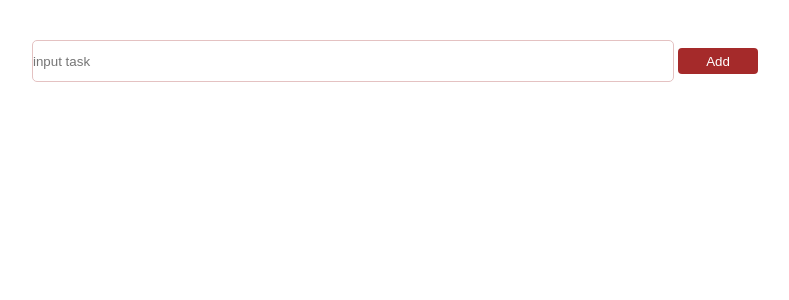
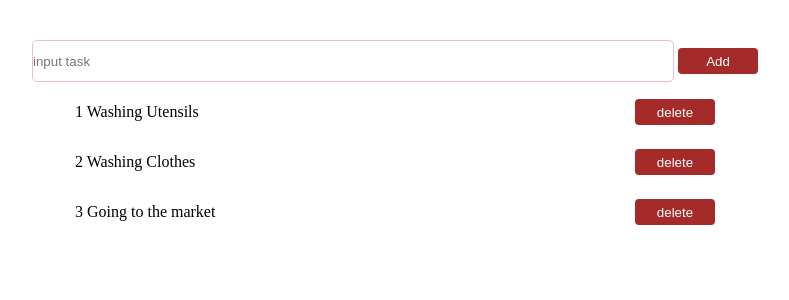
Before and after one commit to Ndigithe-john/ReactExercises, a React (Create React App) app in the folder coding-challenges/todo-list/: page / in a window 1280 px wide. Shown: the top 300 px of the page, without its empty margins (245-1034 px from the left). Built offline with nearby package versions, Linux system fonts and the light colour scheme.

Commit message:
progress

```diff
--- a/coding-challenges/todo-list/src/App.js
+++ b/coding-challenges/todo-list/src/App.js
@@ -1,9 +1,11 @@
 import Form from "./components/Form";
+import Tasks from "./components/Tasks";
 import "./index.css";
 function App() {
   return (
     <div className="App">
       <Form />
+      <Tasks />
     </div>
   );
 }
--- a/coding-challenges/todo-list/src/components/Task.js
+++ b/coding-challenges/todo-list/src/components/Task.js
@@ -1,5 +1,13 @@
-const Task = () => {
-  return <div>Task</div>;
+const Task = ({ task, index }) => {
+  return (
+    <div className="task">
+      <p>
+        <span>{index + 1} </span>
+        {task.task}
+      </p>
+      <button>delete</button>
+    </div>
+  );
 };
 
 export default Task;
--- a/coding-challenges/todo-list/src/components/Tasks.js
+++ b/coding-challenges/todo-list/src/components/Tasks.js
@@ -1,3 +1,4 @@
+import Task from "./Task";
 const tasks = [
   {
     id: 1,
@@ -15,12 +16,12 @@ const tasks = [
     completed: false,
   },
 ];
-import Task from "./Task";
+
 function Tasks() {
   return (
     <div>
-      {tasks.map((task) => (
-        <Task />
+      {tasks.map((task, i) => (
+        <Task task={task} key={task.id} index={i} />
       ))}
     </div>
   );
--- a/coding-challenges/todo-list/src/index.css
+++ b/coding-challenges/todo-list/src/index.css
@@ -3,8 +3,10 @@
 }
 .App {
   display: flex;
-  justify-content: center;
+  align-items: center;
+  flex-direction: column;
   margin-top: 40px;
+  gap: 5px;
 }
 .inputForm input {
   width: 40rem;
@@ -13,7 +15,7 @@
   outline: none;
   border: 1px solid rgb(228, 194, 194);
 }
-.inputForm button {
+button {
   margin-left: 4px;
   width: 5rem;
   height: 2em;
@@ -21,4 +23,11 @@
   border: none;
   border-radius: 4px;
   color: white;
+  align-self: center;
 }
+.task {
+  display: flex;
+  flex-direction: row;
+  justify-content: space-between;
+  width: 40rem;
+}
```
